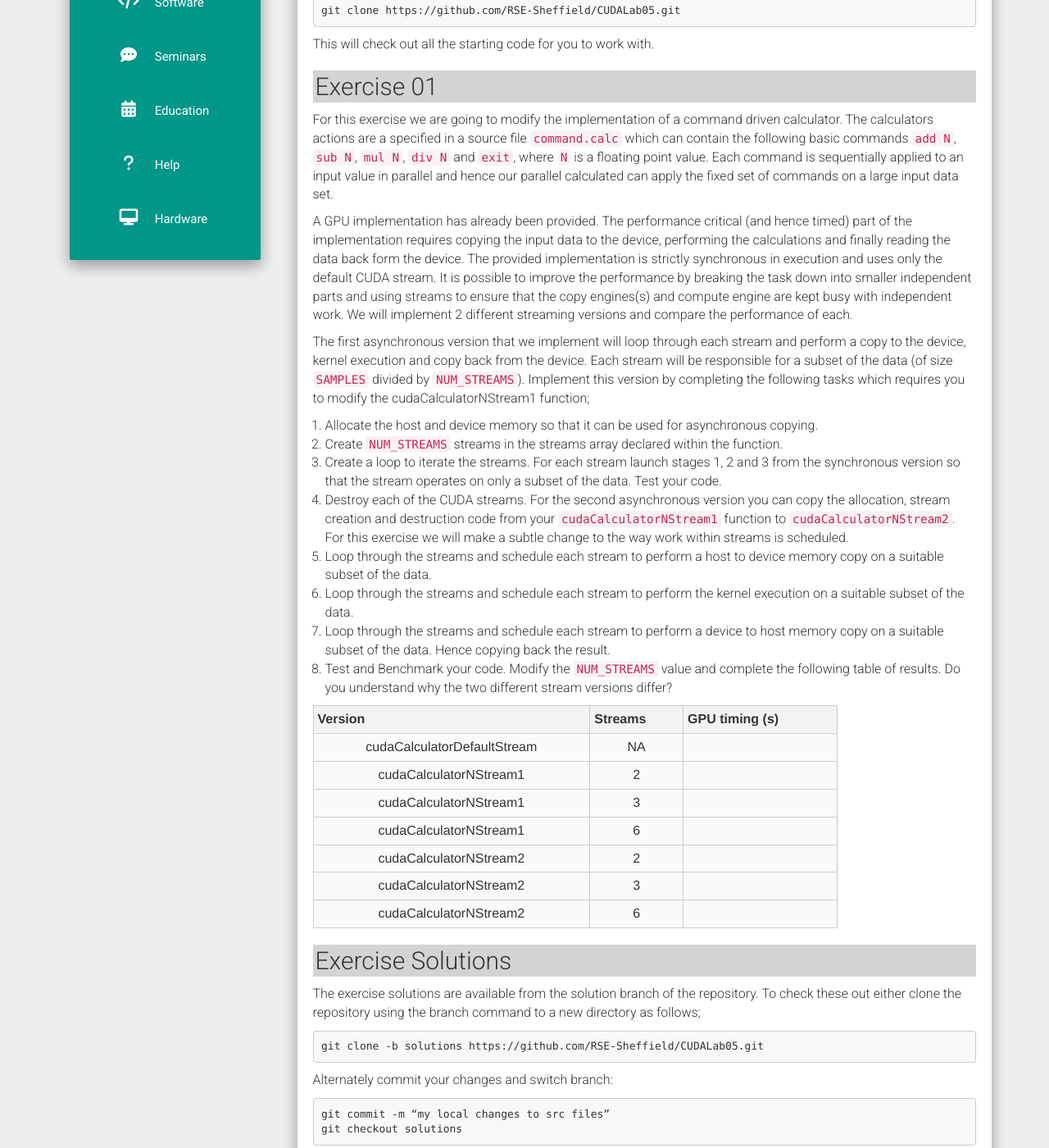
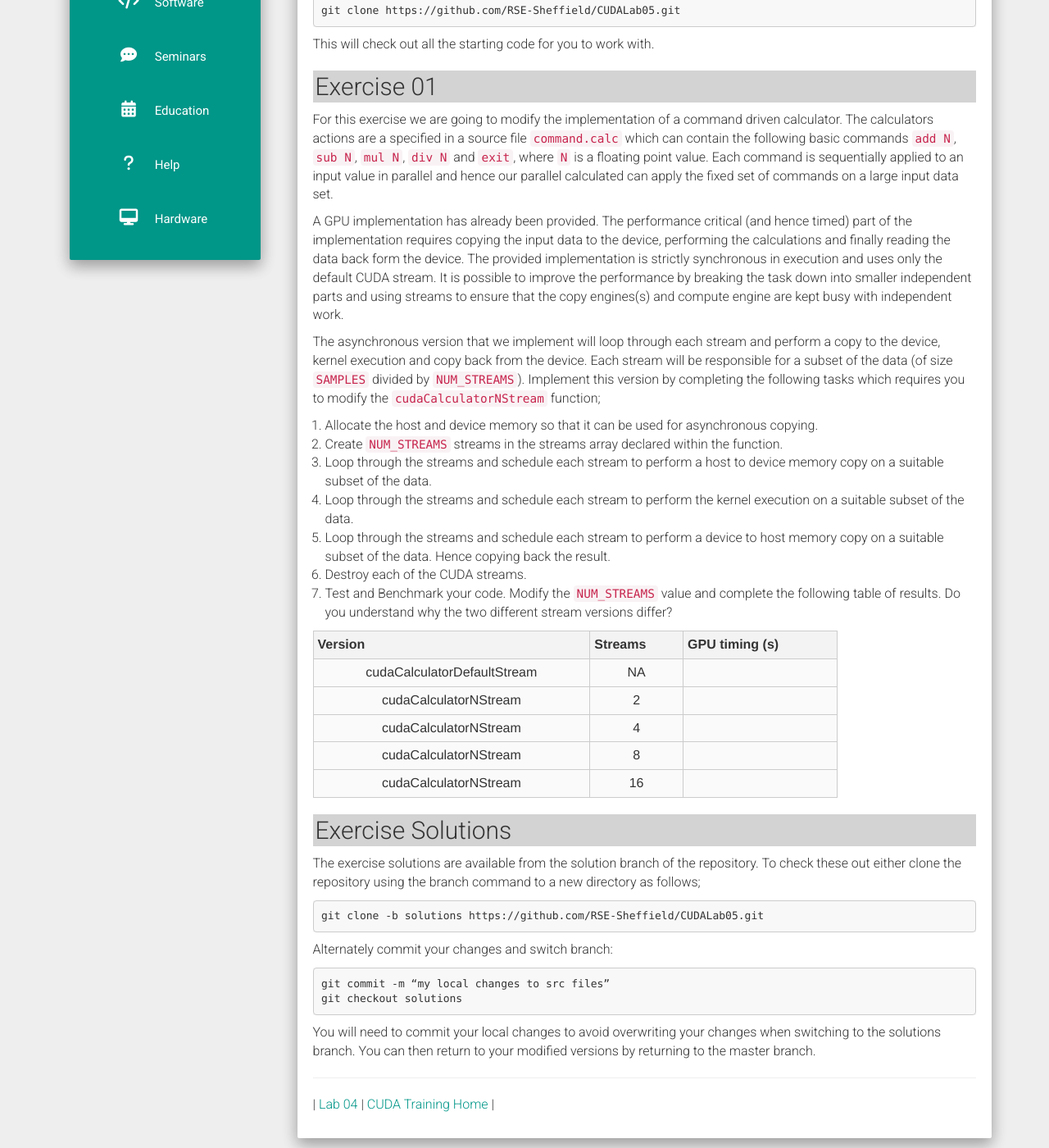
Before and after one commit to RSE-Sheffield/GPUComputing.github.io, a Jekyll site: the page built from education/cuda-glasgow/lab05.md, in a window 1280 px wide and 1400 px high, scrolled down 561 px. Shown: the whole window at 82% size. Built offline with Jekyll 4.4.1, drawn with Linux system fonts in a browser that asks for light colours; nearby versions of some CDN libraries.

Commit message:
single async version

```diff
--- a/education/cuda-glasgow/lab05.md
+++ b/education/cuda-glasgow/lab05.md
@@ -19,29 +19,25 @@
 
 For this exercise we are going to modify the implementation of a command driven calculator. The calculators actions are a specified in a source file `command.calc` which can contain the following basic commands `add N`, `sub N`, `mul N`, `div N` and `exit`, where `N` is a floating point value. Each command is sequentially applied to an input value in parallel and hence our parallel calculated can apply the fixed set of commands on a large input data set.
 
-A GPU implementation has already been provided. The performance critical (and hence timed) part of the implementation requires copying the input data to the device, performing the calculations and finally reading the data back form the device. The provided implementation is strictly synchronous in execution and uses only the default CUDA stream. It is possible to improve the performance by breaking the task down into smaller independent parts and using streams to ensure that the copy engines(s) and compute engine are kept busy with independent work. We will implement 2 different streaming versions and compare the performance of each.
+A GPU implementation has already been provided. The performance critical (and hence timed) part of the implementation requires copying the input data to the device, performing the calculations and finally reading the data back form the device. The provided implementation is strictly synchronous in execution and uses only the default CUDA stream. It is possible to improve the performance by breaking the task down into smaller independent parts and using streams to ensure that the copy engines(s) and compute engine are kept busy with independent work.
 
-The first asynchronous version that we implement will loop through each stream and perform a copy to the device, kernel execution and copy back from the device. Each stream will be responsible for a subset of the data (of size `SAMPLES` divided by `NUM_STREAMS`). Implement this version by completing the following tasks which requires you to modify the cudaCalculatorNStream1 function;
+The asynchronous version that we implement will loop through each stream and perform a copy to the device, kernel execution and copy back from the device. Each stream will be responsible for a subset of the data (of size `SAMPLES` divided by `NUM_STREAMS`). Implement this version by completing the following tasks which requires you to modify the `cudaCalculatorNStream` function;
 
 1.	Allocate the host and device memory so that it can be used for asynchronous copying.
 2.	Create `NUM_STREAMS` streams in the streams array declared within the function.
-3.	Create a loop to iterate the streams. For each stream launch stages 1, 2 and 3 from the synchronous version so that the stream operates on only a subset of the data. Test your code.
-4.	Destroy each of the CUDA streams.
-For the second asynchronous version you can copy the allocation, stream creation and destruction code from your `cudaCalculatorNStream1` function to `cudaCalculatorNStream2`. For this exercise we will make a subtle change to the way work within streams is scheduled.
-5.	Loop through the streams and schedule each stream to perform a host to device memory copy on a suitable subset of the data.
-6.	Loop through the streams and schedule each stream to perform the kernel execution on a suitable subset of the data.
-7.	Loop through the streams and schedule each stream to perform a device to host memory copy on a suitable subset of the data. Hence copying back the result.
-8.	Test and Benchmark your code. Modify the `NUM_STREAMS` value and complete the following table of results. Do you understand why the two different stream versions differ?
+3.	Loop through the streams and schedule each stream to perform a host to device memory copy on a suitable subset of the data.
+4.	Loop through the streams and schedule each stream to perform the kernel execution on a suitable subset of the data.
+5.	Loop through the streams and schedule each stream to perform a device to host memory copy on a suitable subset of the data. Hence copying back the result.
+6.	Destroy each of the CUDA streams.
+7.	Test and Benchmark your code. Modify the `NUM_STREAMS` value and complete the following table of results. Do you understand why the two different stream versions differ?
 
 |Version | Streams | GPU timing (s) |
 |---|---|---|
 |cudaCalculatorDefaultStream | NA | |
-|cudaCalculatorNStream1	| 2 | |
-|cudaCalculatorNStream1	| 3 | |
-|cudaCalculatorNStream1	| 6 | |
-|cudaCalculatorNStream2	| 2 | |
-|cudaCalculatorNStream2	| 3 | |
-|cudaCalculatorNStream2	| 6 | |
+|cudaCalculatorNStream	| 2 | |
+|cudaCalculatorNStream	| 4 | |
+|cudaCalculatorNStream	| 8 | |
+|cudaCalculatorNStream	| 16 | |
 
 
 
```
